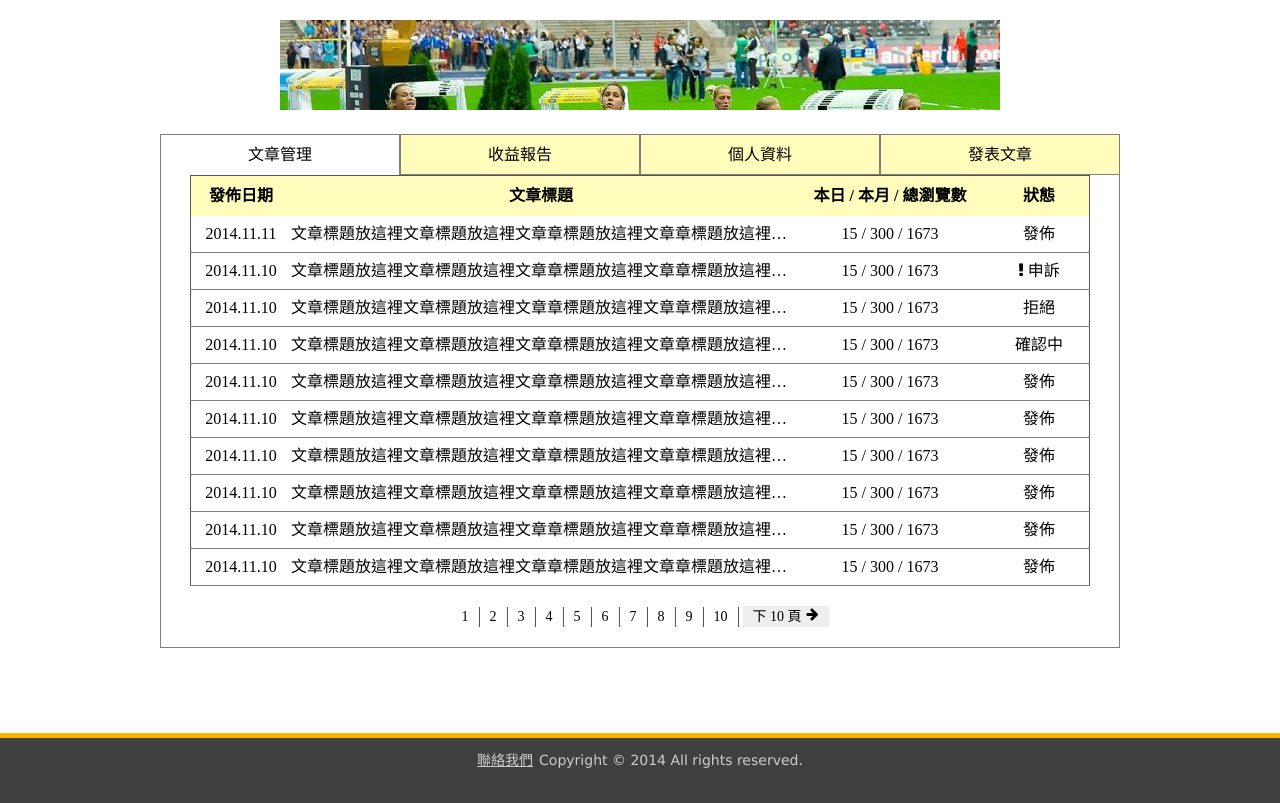
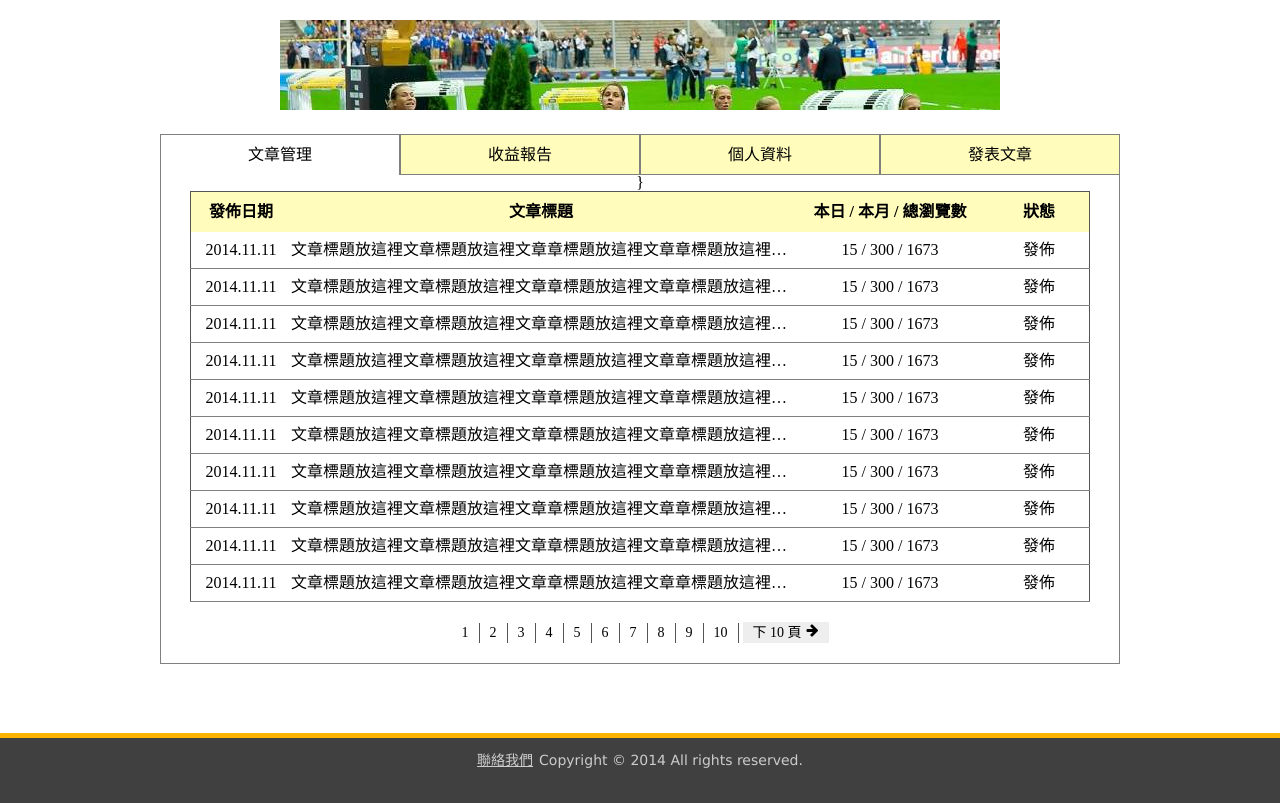
Before and after one commit to keroyu/4funClub, a PHP site: page /member/manage_articles.php in a window 1280 px wide. Shown: the part 150-953 px from the top of the page. Run offline with PHP 8.4, Linux system fonts and the light colour scheme; some libraries are stand-ins or nearby versions.

Commit message:
Replace with for loop

```diff
--- a/member/manage_articles.php
+++ b/member/manage_articles.php
@@ -28,66 +28,11 @@
 						<tr>
 						</thead>
 						<tbody>
-							<tr>
-								<td>2014.11.11</td>
-								<td><p class="title"><a href="#">文章標題放這裡文章標題放這裡文章章標題放這裡文章章標題放這裡文章</a></p></td>
-								<td>15 / 300 / 1673</td>
-								<td><span class="btn success">發佈</span></td>
-							</tr>
-							<tr>
-								<td>2014.11.10</td>
-								<td><p class="title"><a href="#">文章標題放這裡文章標題放這裡文章章標題放這裡文章章標題放這裡文章</a></p></td>
-								<td>15 / 300 / 1673</td>
-								<td><a href="#" data-page="manage_articles_apply.html" data-lbwid="600" data-lbhgt="360" data-clshgt="29" class="apply ltbox-mode"><i class="fa fa-exclamation"></i> 申訴</a></td>
-							</tr>
-							<tr>
-								<td>2014.11.10</td>
-								<td><p class="title"><a href="#">文章標題放這裡文章標題放這裡文章章標題放這裡文章章標題放這裡文章</a></p></td>
-								<td>15 / 300 / 1673</td>
-								<td><span class="btn rejected">拒絕</span></td>
-							</tr>
-							<tr>
-								<td>2014.11.10</td>
-								<td><p class="title"><a href="#">文章標題放這裡文章標題放這裡文章章標題放這裡文章章標題放這裡文章</a></p></td>
-								<td>15 / 300 / 1673</td>
-								<td><span class="btn approving">確認中</span></td>
-							</tr>
-							<tr>
-								<td>2014.11.10</td>
-								<td><p class="title"><a href="#">文章標題放這裡文章標題放這裡文章章標題放這裡文章章標題放這裡文章</a></p></td>
-								<td>15 / 300 / 1673</td>
-								<td>發佈</td>
-							</tr>
-							<tr>
-								<td>2014.11.10</td>
-								<td><p class="title"><a href="#">文章標題放這裡文章標題放這裡文章章標題放這裡文章章標題放這裡文章</a></p></td>
-								<td>15 / 300 / 1673</td>
-								<td>發佈</td>
-							</tr>
-							<tr>
-								<td>2014.11.10</td>
-								<td><p class="title"><a href="#">文章標題放這裡文章標題放這裡文章章標題放這裡文章章標題放這裡文章</a></p></td>
-								<td>15 / 300 / 1673</td>
-								<td>發佈</td>
-							</tr>
-							<tr>
-								<td>2014.11.10</td>
-								<td><p class="title"><a href="#">文章標題放這裡文章標題放這裡文章章標題放這裡文章章標題放這裡文章</a></p></td>
-								<td>15 / 300 / 1673</td>
-								<td>發佈</td>
-							</tr>
-							<tr>
-								<td>2014.11.10</td>
-								<td><p class="title"><a href="#">文章標題放這裡文章標題放這裡文章章標題放這裡文章章標題放這裡文章</a></p></td>
-								<td>15 / 300 / 1673</td>
-								<td>發佈</td>
-							</tr>
-							<tr>
-								<td>2014.11.10</td>
-								<td><p class="title"><a href="#">文章標題放這裡文章標題放這裡文章章標題放這裡文章章標題放這裡文章</a></p></td>
-								<td>15 / 300 / 1673</td>
-								<td>發佈</td>
-							</tr>
+							<?php
+							$str = '<tr> <td>2014.11.11</td> <td><p class="title"><a href="#">文章標題放這裡文章標題放這裡文章章標題放這裡文章章標題放這裡文章</a></p></td> <td>15 / 300 / 1673</td> <td><span class="btn success">發佈</span></td> </tr>';
+							for ($i=0; $i<10; $i++) { echo $str; }
+							 ?>
+							}
 						</tbody>
 					</table>
 					<ul class="pages margin-btm">
```
